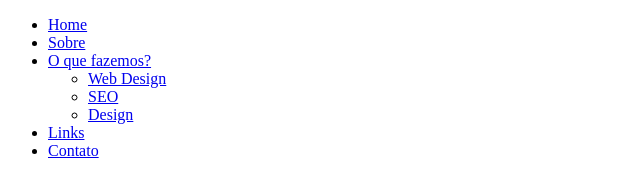
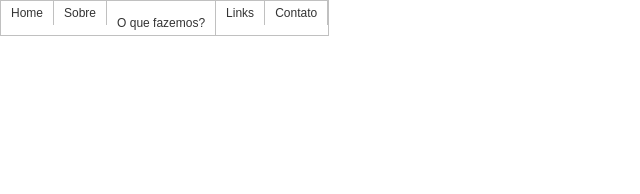
Before and after one commit to g4brielklein/menu-horizontal, a plain HTML site: page index-menu-dropdown.html in a window 1280 px wide. Shown: the whole page, without its empty margins (0-640 px from the left). Drawn offline with Linux system fonts and the light colour scheme.

Commit message:
Menu de navegação dropdown com CSS

```diff
--- /dev/null
+++ b/css/style-menu-dropdown.css
@@ -0,0 +1,31 @@
+* {
+	margin: 0;
+	padding: 0;
+}
+body {
+	font-family: arial, helvetica, sans-serif;
+	font-size: 12px;
+}
+.menu {
+	list-style: none;
+	border: 1px solid #c0c0c0;
+	float: left;
+}
+.menu li {
+	position: relative;
+	float: left;
+	border-right: 1px solid #c0c0c0;
+}
+.menu li a {
+	color: #333;
+	text-decoration: none;
+	padding: 5px 10px;
+	display: block;
+}
+.menu li ul {
+	position: absolute;
+	top: 25px;
+	left: 0;
+	background-color: #fff;
+	display: none;
+}
--- a/index-menu-dropdown.html
+++ b/index-menu-dropdown.html
@@ -4,7 +4,7 @@
 		<meta charset="utf-8">
 		<title>Menu Dropdown Horizontal</title>
 		<!-- Aqui chamamos o nosso arquivo css externo -->
-		<link rel="stylesheet" type="text/css" href="css/style.css">
+		<link rel="stylesheet" type="text/css" href="css/style-menu-dropdown.css">
 	</head>
 	<body>
 		<nav>
```
